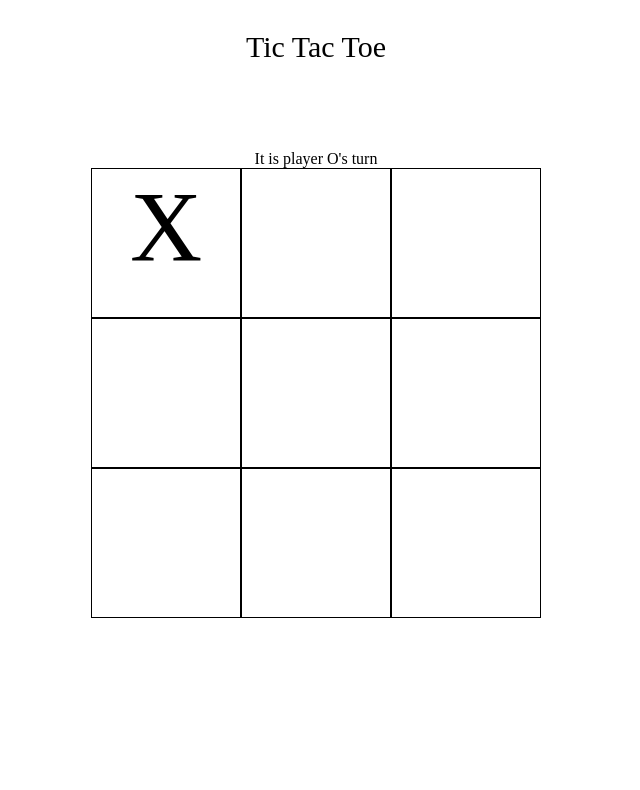
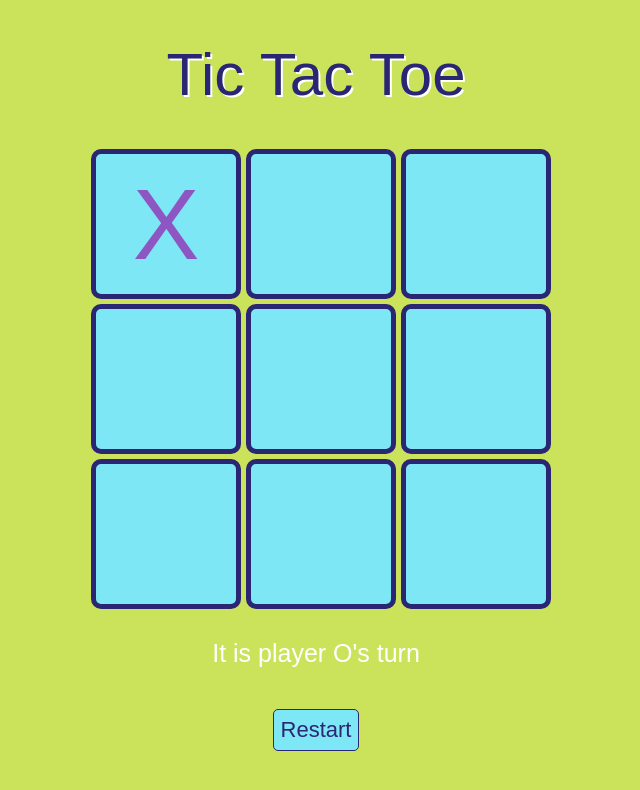
Before and after one commit to nilufersevde/tic-tac-toe, a plain HTML site: page index.html in a window 1280 px wide. Both pictures are taken after a click on the element 490 px from the left and 243 px from the top of the page. Shown: the whole page, without its empty margins (324-964 px from the left). Drawn offline with Linux system fonts and the light colour scheme.

Commit message:
fix the issue with round, add style to the game

```diff
--- a/index.html
+++ b/index.html
@@ -12,7 +12,6 @@
     <header>Tic Tac Toe</header>
     </div>
     <div class="big_container">
-        <div class="turn">It is playerX's turn</div>
         <div class="game_board">
             <div class="square" data-index="0"></div>
             <div class="square" data-index="1"></div>
@@ -24,9 +23,11 @@
             <div class="square" data-index="7"></div>
             <div class="square" data-index="8"></div>
         </div>
+        <div class="turn">It is playerX's turn</div>
     </div>
-    <div class="hidden" id="winner"  style="visibility:hidden";></div>
-    <button class="hidden"  id="button" style="visibility:hidden";> Restart </button>
+    <div class="button">
+    <button  id="button"> Restart </button>
+    </div>
     <script src="js.js"></script>
 </body>
 </html>
--- a/js.js
+++ b/js.js
@@ -1,7 +1,6 @@
 //DOM elements
 const squares = document.querySelectorAll(".square");
 const button = document.querySelector("#button");
-const winner = document.querySelector("#winner");
 const big_container = document.querySelector(".big_container");
 const turn = document.querySelector(".turn")
 
@@ -14,6 +13,10 @@ const Player = (name, sign) => {
 const game = (() => {
     let board = ["", "", "", "", "", "", "", "", ""];
     let round = 0;
+    let winnerDeclared = false;
+    const playerOne = Player("player X", "X");
+    const playerTwo = Player("player O", "O");
+
 
     const render = () => { for (let i=0; i<board.length ; i++){
         squares[i].innerHTML = board[i];
@@ -23,21 +26,17 @@ const game = (() => {
         round=0;
         board = ["", "", "", "", "", "", "", "", ""];
         render();
-        button.style.visibility = "hidden";
-        winner.style.visibility = "hidden";
-        big_container.classList.remove("blur");
+        turn.innerHTML = "";
+        turn.innerHTML = "It is playerX's turn";
+        winnerDeclared = false;
+        squares.forEach(item => item.style.backgroundColor="rgb(126, 231, 245)")
+        button.style.backgroundColor = "rgb(126, 231, 245)";
+        turn.style.color = "aliceblue";
+        turn.style.fontSize = "25px";
+        turn.style.textShadow = "none"
     }
 
     button.addEventListener("click",restartGame);
-
-    const resetGame = () => {
-        button.style.visibility = "visible";
-        winner.style.visibility = "visible";
-        big_container.classList.add("blur");
-    }
-
-    const playerOne = Player("player X", "X");
-    const playerTwo = Player("player O", "O");
 
     const winnerCheck = (currentPlayer) => {
 
@@ -55,32 +54,50 @@ const game = (() => {
         for (condition of winningConditions) {
             if (board[condition[0]] == board[condition[1]]&& board[condition[1]] == board[condition[2]]&&
                 board[condition[0]] != ''){
-                resetGame();
-                winner.innerHTML = `The winner is ${currentPlayer.name}`;
-                console.log(currentPlayer);
-            }
+                squares[condition[0]].style.backgroundColor="rgb(36, 237, 18)";
+                squares[condition[1]].style.backgroundColor="rgb(36, 237, 18)";
+                squares[condition[2]].style.backgroundColor="rgb(36, 237, 18)";
+                button.style.backgroundColor="rgb(36, 237, 18)";
+                turn.innerHTML = "";
+                turn.innerHTML = `The winner is ${currentPlayer.name}!`;
+                turn.style.fontSize = "30px";
+                turn.style.color = "red";
+                turn.style.textShadow = "1px 1px white"
+                winnerDeclared = true;
+            }}}
 
-            else if (round>=9) {
-                resetGame()
-                winner.innerHTML = `It is a tie!`;
+
+    const roundCheck = (round) => {
+            if (round>=9) {
+                winnerDeclared = true;
+                turn.innerHTML = "";
+                turn.innerHTML = `It is a tie!`;
+                button.style.backgroundColor="rgb(36, 237, 18)";
+                turn.style.fontSize = "30px";
+                turn.style.color = "red";
+                turn.style.textShadow = "1px 1px white"
             }
         }
-    }
+
 
     squares.forEach(item =>
         item.addEventListener('click',() => {
-            if (item.innerHTML) return;
+            if (item.innerHTML !="" || winnerDeclared == true) return;
+                console.log(winnerDeclared)
                 round++
                 const currentPlayer = ( round % 2 === 1 ? playerOne : playerTwo);
+                if (currentPlayer == playerOne) {item.style.color="rgb(142, 86, 195)"}
+                else {item.style.color = "rgb(177, 72, 72)" };
                 const nextPlayer = ( round % 2 === 1 ? playerTwo : playerOne);
                 turn.innerHTML = "";
                 turn.innerHTML = `It is ${nextPlayer.name}'s turn`;
                 currentSign = currentPlayer.sign;
                 const index = item.dataset.index;
                 board[index]=currentSign;
-                render()
+                render();
                 winnerCheck(currentPlayer);
+                roundCheck(round);
+
     }))
     return {round, board, restartGame}
-
 })()
--- a/style.css
+++ b/style.css
@@ -7,14 +7,31 @@
 }
 
 
+
+
+  @import url('https://fonts.googleapis.com/css2?family=Open+Sans:wght@700&family=Overpass:ital,wght@1,100&family=Tajawal&display=swap');
+  @import url('https://fonts.googleapis.com/css2?family=Kanit:wght@500&family=Open+Sans:wght@700;800&family=Overpass:ital,wght@1,100&family=Tajawal&display=swap');
+
+body {
+    background-color: rgb(202, 227, 91);
+    font-family: 'Open Sans', sans-serif;
+    font-family: 'Overpass', sans-serif;
+    font-family: 'Tajawal', sans-serif;
+
+}
+
+
 .header {
     display:flex;
     justify-content: center;
-    margin-top:30px;
-}
-
-header {
-    font-size: 30px;
+    margin-top:40px;
+    color: rgb(43, 38, 116);
+    font-family: 'Kanit', sans-serif;
+    font-family: 'Open Sans', sans-serif;
+    font-family: 'Overpass', sans-serif;
+    font-family: 'Tajawal', sans-serif;
+    font-size: 60px;
+    text-shadow: 2px 2px white;
 }
 
 .game_board {
@@ -22,27 +39,64 @@ header {
     grid-template-columns: repeat(3,1fr);
     width: 450px;
     height: 450px;
+    grid-gap: 5px;
+    border-collapse: separate;
+    font-family: 'Open Sans', sans-serif;
+    font-family: 'Overpass', sans-serif;
+    font-family: 'Tajawal', sans-serif;
 }
 
 .big_container {
     display: flex;
     flex-direction: column;
     align-items: center;
-    justify-content: center;
     width:100vw;
-    height:80vh;
+    height:70vh;
+    margin-top: 40px ;
 }
 
 .square {
-    border: 1px solid black;
+    border: 5px solid rgb(43, 38, 116);
     font-size: 100px;
     text-align: center;
     cursor: pointer;
     width: 150px;
     height: 150px;
+    border-radius: 5px;
+    display: flex;
+    justify-content: center;
+    align-items: center;
+    -moz-border-radius: 10px;
+    -webkit-border-radius: 10px;
+    background-color: rgb(126, 231, 245);
 }
 
+.button {
+    display: flex;
+    justify-content: center;
+}
 
-.blur{
-    filter: blur(2px);
+button {
+    background-color: rgb(126, 231, 245);
+    color:rgb(43, 38, 116) ;
+    padding: 7px;
+    font-size: 22px;
+    border-radius: 5px;
+    border: 1px solid rgb(43, 38, 116);
+    cursor: pointer;
 }
+
+.turn {
+    color: rgb(255, 255, 255);
+    margin-top: 40px;
+    font-size:25px;
+
+}
+
+.square:hover {
+    background-color: rgb(0, 199, 199);
+}
+
+.k {
+    color:rgb(36, 237, 18)
+}
```
